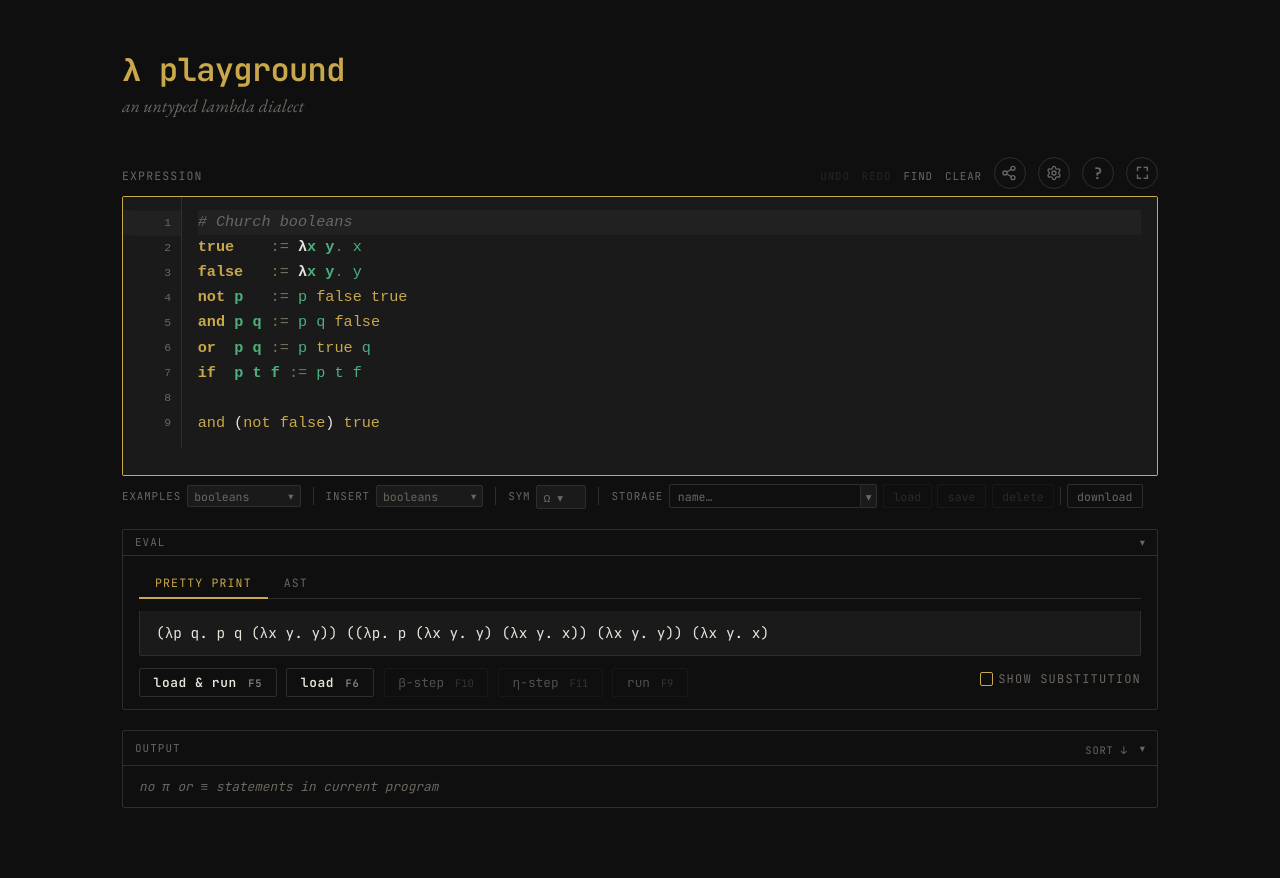
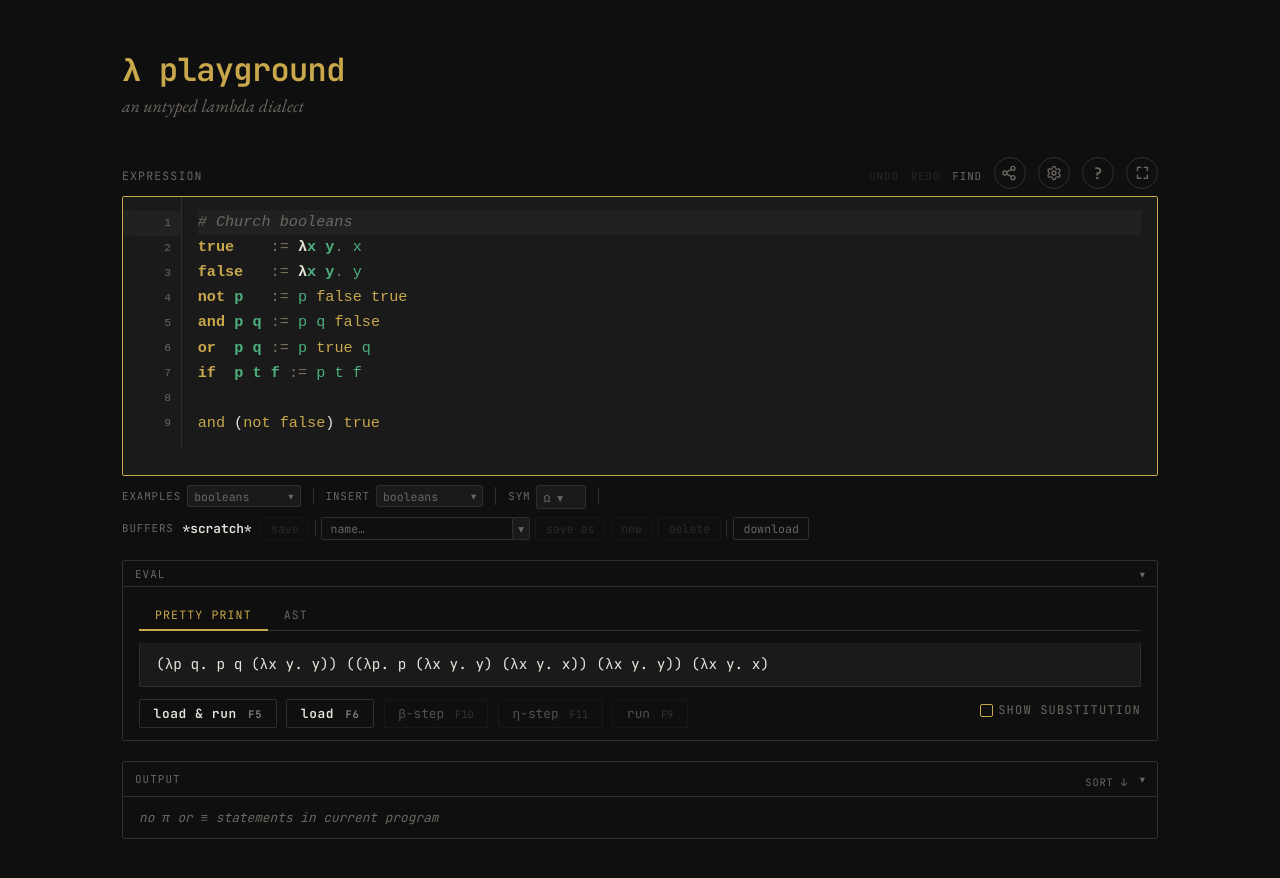
Before and after one commit to ezander/lambda_playground, a React (Vite) app: page / in a window 1280 px wide. Shown: the top 878 px of the page. Built offline with nearby package versions, Linux system fonts and the light colour scheme.

Commit message:
Buffer management: scratch buffer, named buffers, dirty indicator, save/save-as/new/delete/switch

```diff
--- a/src/App.css
+++ b/src/App.css
@@ -409,6 +409,17 @@ label {
   white-space: nowrap;
 }
 .slot-picker-item:hover { background: rgba(255,255,255,0.06); color: var(--accent); }
+.slot-picker-item-active { color: var(--accent); font-weight: 600; }
+
+.current-buffer {
+  font-family: var(--mono);
+  font-size: 0.8rem;
+  color: var(--text);
+  white-space: nowrap;
+  padding: 0 0.2rem;
+  font-weight: 600;
+}
+.dirty-indicator { color: var(--accent); }
 
 /* ── Symbol picker ── */
 .sym-picker { position: relative; }
--- a/src/App.tsx
+++ b/src/App.tsx
@@ -6,7 +6,7 @@ import { HelpModal } from "./HelpModal";
 import { SettingsModal } from "./SettingsModal";
 import { step, etaStep, buildNormDefs, findMatch, termSize } from "./evaluator/eval";
 import { Term } from "./parser/ast";
-import CodeMirror, { EditorView } from "@uiw/react-codemirror";
+import CodeMirror, { EditorView, EditorState } from "@uiw/react-codemirror";
 import { lineNumbers } from "@codemirror/view";
 import { undo, redo, undoDepth, redoDepth } from "@codemirror/commands";
 import { openSearchPanel } from "@codemirror/search";
@@ -103,6 +103,7 @@ function buildEntry(term: Term, stepNum: number, nd: Map<string, string>, suffix
 
 export default function App() {
   const editorViewRef   = useRef<EditorView | null>(null);
+  const editorExtRef    = useRef<import("@codemirror/state").Extension[]>([]);
   const slotPickerRef   = useRef<HTMLDivElement | null>(null);
   const symPickerRef    = useRef<HTMLDivElement | null>(null);
   const [showHelp, setShowHelp]         = useState(false);
@@ -125,6 +126,9 @@ export default function App() {
   const [saveName, setSaveName]       = useState("");
   const [savedSlots, setSavedSlots]   = useState<string[]>(getSavedSlots);
   const [loadedSlotName, setLoadedSlotName] = useState<string | null>(null);
+  const loadedSlotRef = useRef<string | null>(null); // ref copy for use in setSourceAndSave closure
+  const isDirty = loadedSlotName !== null &&
+    source !== (localStorage.getItem(SAVE_PREFIX + loadedSlotName) ?? "");
   const [slotOpen, setSlotOpen]       = useState(false);
   const [symOpen, setSymOpen]         = useState(false);
   const [showCopied, setShowCopied]   = useState(false);
@@ -143,7 +147,8 @@ export default function App() {
   const setSourceAndSave = useCallback((s: string | ((prev: string) => string)) => {
     setSource(prev => {
       const next = typeof s === "function" ? s(prev) : s;
-      localStorage.setItem("lambda-playground:source", next);
+      if (loadedSlotRef.current === null)
+        localStorage.setItem("lambda-playground:source", next); // only auto-save scratch
       return next;
     });
   }, []);
@@ -241,33 +246,92 @@ export default function App() {
     view.focus();
   }, []);
 
-  const handleSaveSlot = useCallback(() => {
+  const resetEditorContent = useCallback((content: string) => {
+    const view = editorViewRef.current;
+    if (!view) return;
+    view.setState(EditorState.create({ doc: content, extensions: editorExtRef.current }));
+    view.dispatch({ effects: EditorView.scrollIntoView(0) });
+    view.focus();
+  }, []);
+
+  const switchToSlot = useCallback((name: string) => {
+    if (loadedSlotRef.current !== null && isDirty) {
+      if (!window.confirm(`Discard unsaved changes to buffer "${loadedSlotRef.current}"?`)) return;
+    }
+    const saved = localStorage.getItem(SAVE_PREFIX + name);
+    if (saved !== null) {
+      loadedSlotRef.current = name;
+      setLoadedSlotName(name);
+      setSaveName(name);
+      setSource(saved);
+      resetEditorContent(saved);
+    }
+  }, [isDirty, resetEditorContent]);
+
+  const switchToScratch = useCallback(() => {
+    if (loadedSlotRef.current !== null && isDirty) {
+      if (!window.confirm(`Discard unsaved changes to buffer "${loadedSlotRef.current}"?`)) return;
+    }
+    const scratch = localStorage.getItem("lambda-playground:source") ?? "";
+    loadedSlotRef.current = null;
+    setLoadedSlotName(null);
+    setSaveName("");
+    setSource(scratch);
+    resetEditorContent(scratch);
+  }, [isDirty, resetEditorContent]);
+
+  const handleSaveSlot = useCallback(() => {  // "save as"
     const name = saveName.trim();
     if (!name) return;
-    if (savedSlots.includes(name) && name !== loadedSlotName) {
-      if (!window.confirm(`Overwrite saved entry "${name}"?`)) return;
+    if (savedSlots.includes(name) && name !== loadedSlotRef.current) {
+      if (!window.confirm(`Overwrite buffer "${name}"?`)) return;
     }
     localStorage.setItem(SAVE_PREFIX + name, source);
     setSavedSlots(getSavedSlots());
+    loadedSlotRef.current = name;
     setLoadedSlotName(name);
-  }, [saveName, source, savedSlots, loadedSlotName]);
+    setSaveName(name);
+  }, [saveName, source, savedSlots]);
 
-  const handleLoadSlot = useCallback(() => {
+  const handleSaveOverwrite = useCallback(() => {  // "save" — overwrite current named buffer
+    if (!loadedSlotName) return;
+    localStorage.setItem(SAVE_PREFIX + loadedSlotName, source);
+    setSavedSlots(getSavedSlots());
+  }, [loadedSlotName, source]);
+
+  const handleNewBuffer = useCallback(() => {  // "new" — create empty buffer under typed name
     const name = saveName.trim();
     if (!name) return;
-    const saved = localStorage.getItem(SAVE_PREFIX + name);
-    if (saved !== null) { setSourceAndSave(saved); setLoadedSlotName(name); }
-  }, [saveName, setSourceAndSave]);
+    if (loadedSlotRef.current !== null && isDirty) {
+      if (!window.confirm(`Discard unsaved changes to buffer "${loadedSlotRef.current}"?`)) return;
+    }
+    if (savedSlots.includes(name)) {
+      if (!window.confirm(`Overwrite buffer "${name}"?`)) return;
+    }
+    localStorage.setItem(SAVE_PREFIX + name, "");
+    setSavedSlots(getSavedSlots());
+    loadedSlotRef.current = name;
+    setLoadedSlotName(name);
+    setSource("");
+    resetEditorContent("");
+  }, [saveName, isDirty, savedSlots, resetEditorContent]);
+
 
   const handleDeleteSlot = useCallback(() => {
     const name = saveName.trim();
     if (!name) return;
-    if (!window.confirm(`Delete saved entry "${name}"?`)) return;
+    if (!window.confirm(`Delete buffer "${name}"?`)) return;
     localStorage.removeItem(SAVE_PREFIX + name);
     setSavedSlots(getSavedSlots());
     setSaveName("");
-    setLoadedSlotName(null);
-  }, [saveName]);
+    if (loadedSlotRef.current === name) {
+      const scratch = localStorage.getItem("lambda-playground:source") ?? "";
+      loadedSlotRef.current = null;
+      setLoadedSlotName(null);
+      setSource(scratch);
+      resetEditorContent(scratch);
+    }
+  }, [saveName, resetEditorContent]);
 
   const handleDownload = useCallback(() => {
     const blob = new Blob([source], { type: "text/plain" });
@@ -335,10 +399,14 @@ export default function App() {
     setHistory(entries.slice(-effectiveConfig.maxHistory).reverse());
   }, [programResult, source, showSubst, mergeConfig]);
 
-  const editorExtensions = useMemo(() => [
-    lineNumbers({ formatNumber: n => String(n).padStart(4, "\u00a0") }),
-    lambdaTheme, lambdaKeymap, lambdaCompleteKeymap, parsedField, lambdaHighlight, lambdaComplete,
-  ], []);
+  const editorExtensions = useMemo(() => {
+    const exts = [
+      lineNumbers({ formatNumber: n => String(n).padStart(4, "\u00a0") }),
+      lambdaTheme, lambdaKeymap, lambdaCompleteKeymap, parsedField, lambdaHighlight, lambdaComplete,
+    ];
+    editorExtRef.current = exts;
+    return exts;
+  }, []);
 
   const toggleKino = useCallback(() => {
     if (!document.fullscreenElement) {
@@ -436,7 +504,6 @@ export default function App() {
               <button className="clear-btn" onClick={() => editorViewRef.current && undo(editorViewRef.current)} disabled={!canUndo} title="Undo (Ctrl+Z)">undo</button>
               <button className="clear-btn" onClick={() => editorViewRef.current && redo(editorViewRef.current)} disabled={!canRedo} title="Redo (Ctrl+Y)">redo</button>
               <button className="clear-btn" onClick={() => editorViewRef.current && openSearchPanel(editorViewRef.current)} title="Find and replace (Ctrl-F)">find</button>
-              <button className="clear-btn" onClick={() => setSourceAndSave("")} title="Clear the editor">clear</button>
               <button className="share-btn" onClick={handleShare} title="Copy share link to clipboard">
                 <Share2 size={16} />
                 {showCopied && <span key={copiedKey} className="share-copied">copied!</span>}
@@ -524,7 +591,18 @@ export default function App() {
             </div>
             <span className="toolbar-sep" />
             <div className="toolbar-group">
-              <span className="row-label">storage</span>
+              <span className="row-label">buffers</span>
+              <span className="current-buffer" title={
+                loadedSlotName
+                  ? (isDirty ? `${loadedSlotName} (modified)` : loadedSlotName)
+                  : "Scratch buffer (auto-saved)"
+              }>
+                {loadedSlotName ?? "*scratch*"}{isDirty ? <span className="dirty-indicator"> ●</span> : ""}
+              </span>
+              <button className="ex-btn" onClick={handleSaveOverwrite}
+                disabled={!loadedSlotName || !isDirty}
+                title="Save changes to current buffer">save</button>
+              <span className="toolbar-sep" />
               <div className="storage-combo">
                 <input
                   className="save-name-input"
@@ -536,12 +614,16 @@ export default function App() {
                 />
                 <div className="slot-picker" ref={slotPickerRef}>
                   <button className="tool-select slot-picker-btn" onClick={() => setSlotOpen(o => !o)}
-                    disabled={savedSlots.length === 0} title="Select a saved slot">▾</button>
+                    title="Select a buffer">▾</button>
                   {slotOpen && (
                     <div className="slot-picker-menu">
+                      <button className={`slot-picker-item${loadedSlotName === null ? " slot-picker-item-active" : ""}`}
+                        onClick={() => { switchToScratch(); setSlotOpen(false); }}>
+                        *scratch*
+                      </button>
                       {savedSlots.map(name => (
-                        <button key={name} className="slot-picker-item"
-                          onClick={() => { setSaveName(name); setSlotOpen(false); }}>
+                        <button key={name} className={`slot-picker-item${name === loadedSlotName ? " slot-picker-item-active" : ""}`}
+                          onClick={() => { switchToSlot(name); setSlotOpen(false); }}>
                           {name}
                         </button>
                       ))}
@@ -549,14 +631,15 @@ export default function App() {
                   )}
                 </div>
               </div>
-              <button className="ex-btn" onClick={handleLoadSlot}
-                disabled={!savedSlots.includes(saveName.trim())}
-                title="Load saved content into editor">load</button>
-              <button className="ex-btn" onClick={handleSaveSlot} disabled={!saveName.trim()}
-                title="Save current editor content under this name">save</button>
+              <button className="ex-btn" onClick={handleSaveSlot}
+                disabled={!saveName.trim() || saveName.trim() === loadedSlotName}
+                title="Save current content as a named buffer">save as</button>
+              <button className="ex-btn" onClick={handleNewBuffer}
+                disabled={!saveName.trim() || saveName.trim() === loadedSlotName}
+                title="Create a new empty buffer with this name">new</button>
               <button className="ex-btn" onClick={handleDeleteSlot}
                 disabled={!savedSlots.includes(saveName.trim())}
-                title="Delete this saved slot">delete</button>
+                title="Delete this buffer">delete</button>
               <span className="toolbar-sep" />
               <button className="ex-btn" onClick={handleDownload}
                 title={`Download as ${(saveName.trim() || "lambda") + ".txt"}`}>download</button>
```
Also changed, not shown: 1 other file (tests, documents, lock files or other folders).
